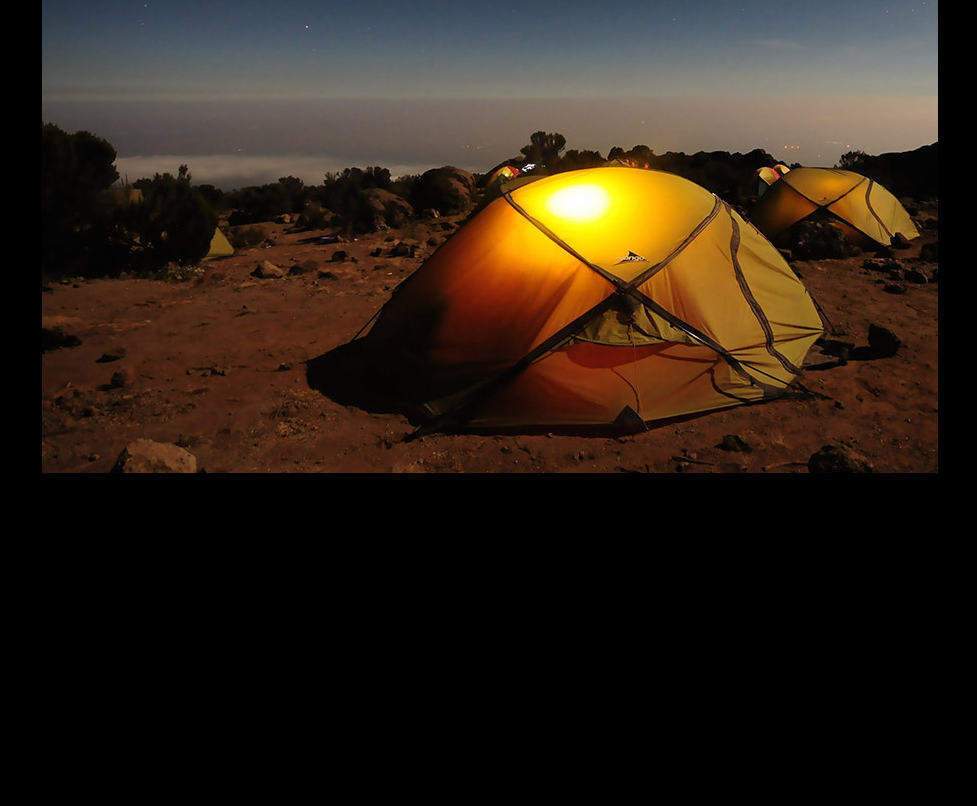
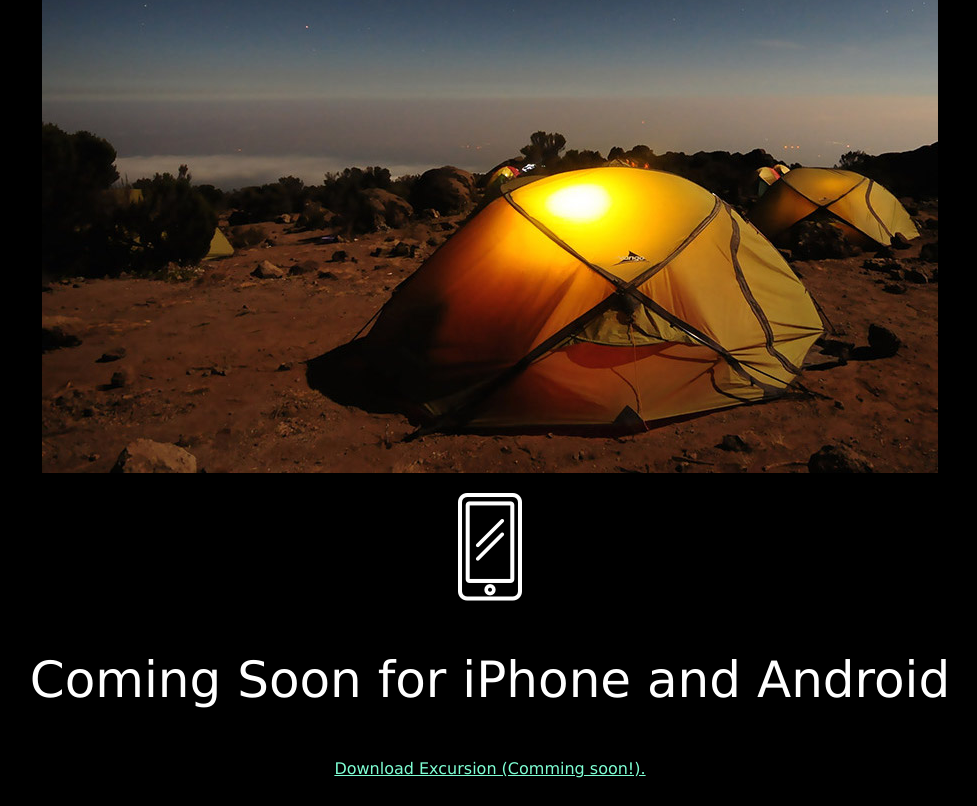
Before and after one commit to Toseef-Ahmad/excursion, a plain HTML site: page index.html in a window 1280 px wide. Shown: the part 534-1340 px from the top of the page, without its empty margins (150-1127 px from the left). Before the commit the page ends 1015 px from the top, so only its background shows below. Drawn offline with Linux system fonts and the light colour scheme.

Commit message:
Footer implementd

```diff
--- a/index.html
+++ b/index.html
@@ -42,6 +42,11 @@
                 <img src="./resources/camp.jpg" alt="camp-image" />
             </section>
         </main>
+        <footer>
+            <img src="./resources/phone.png" alt="phone-img" />
+            <p class="footer-heading">Coming Soon for iPhone and Android</p>
+            <a class="header-link" href="">Download Excursion (Comming soon!).</a>
+        </footer>
     </div>
 </body>
 
--- a/resources/css/style.css
+++ b/resources/css/style.css
@@ -12,7 +12,7 @@
     justify-content: center;
   }
 
-  .header-content {
+  .header-content, .footer-heading {
     font-weight: normal;
     font-size: 50px;
   }
@@ -35,3 +35,7 @@
     font-size: 21px;
     color: gray;
   }
+
+  footer {
+    margin: 20px 0;
+  }
```
